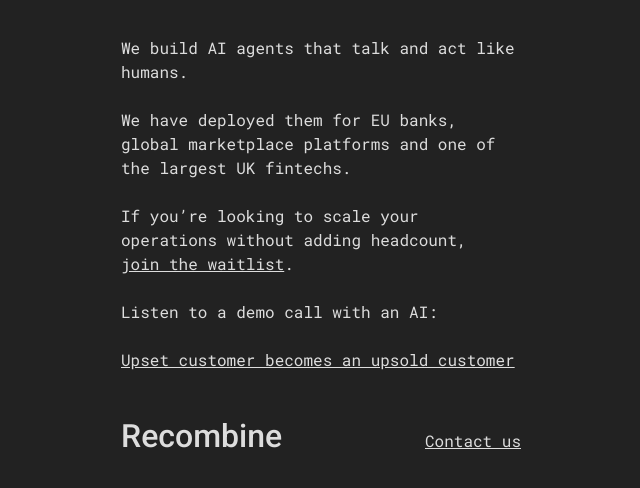
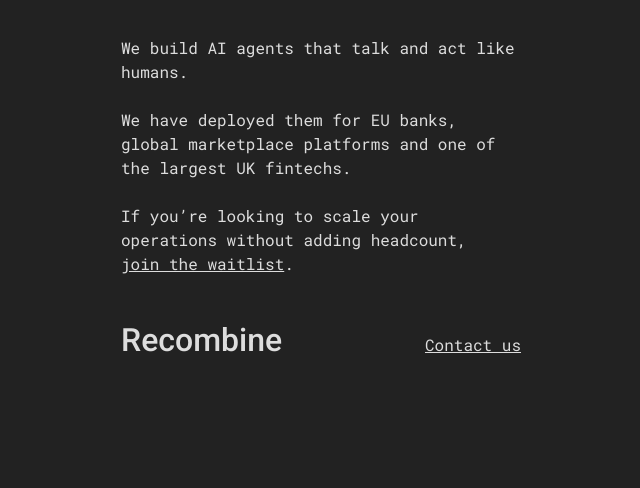
Before and after one commit to recombine-ai/getbuilt-ai.github.io, a plain HTML site: page index.html in a window 1280 px wide. Shown: the whole page, without its empty margins (319-959 px from the left). Drawn offline with Linux system fonts and the light colour scheme.

Commit message:
Update index.html

```diff
--- a/index.html
+++ b/index.html
@@ -62,9 +62,6 @@
 
         <p>If you’re looking to scale your operations without adding headcount, <a href="https://forms.gle/Tokgsb1JrTjxScb36">join the waitlist</a>.</p>
 
-        <p>Listen to a demo call with an AI:</p>
-        <p><a href="demos/upsell.mp3">Upset customer becomes an upsold customer</a></p>
-
         <div class="footer">
             <div class="logo">Recombine</div>
             <div><a href="mailto:stas@recombine.ai">Contact us</a></div>
```
